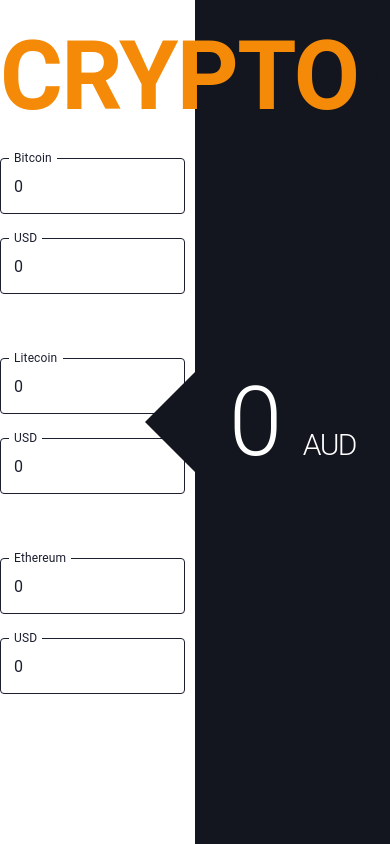
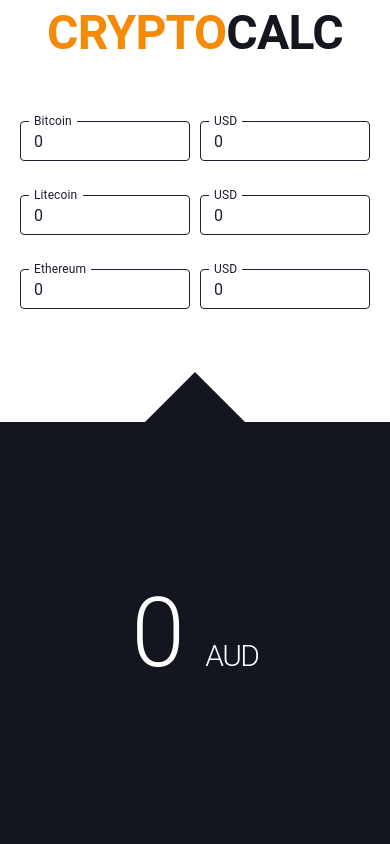
Before and after one commit to mabjardeleza/cryptocalc-mobx, a React (Create React App) app: page / in a window 390 px wide. Built offline with nearby package versions, Linux system fonts and the light colour scheme; no server answers.

Commit message:
style: make app mobile responsive

```diff
--- a/package.json
+++ b/package.json
@@ -11,7 +11,8 @@
     "react-router-dom": "^5.1.2",
     "react-scripts": "3.4.0",
     "redux": "^4.0.1",
-    "redux-saga": "^1.0.2"
+    "redux-saga": "^1.0.2",
+    "styled-components": "^5.0.1"
   },
   "scripts": {
     "start": "react-scripts start",
--- a/src/components/CryptoPage.js
+++ b/src/components/CryptoPage.js
@@ -3,64 +3,20 @@ import Props from 'prop-types';
 import { withStyles } from '@material-ui/core/styles';
 import Typography from '@material-ui/core/Typography';
 import Box from '@material-ui/core/Box';
+import styled from "styled-components";
 
 import Currency from './Currency';
 
 const styles = {
-    title: {
-        '& div:first-child': {
-            color: '#F58A08',
-            textAlign: 'right',
-            paddingRight: '10px',
-        },
-        '& div:nth-child(2)': {
-            color: '#fff',
-            textAlign: 'left',
-            paddingLeft: '10px',
-        },
-        '& h1': {
-            fontWeight: '600',
-        },
-        position: 'fixed',
-        width: '100%',
-        zIndex: 10,
-        textTransform: 'uppercase',
-        display: 'none',
-    },
-    titleMobile: {
-        '& span': {
-            color: '#13161f',
-            textAlign: 'right',
-        },
-        color: '#F58A08',
-        position: 'fixed',
-        textAlign: 'center',
-        width: '50%',
-        zIndex: 10,
-        textTransform: 'uppercase',
-        fontWeight: '700',
-        paddingTop: '20px',
-    },
     mainContainer: {
         color: 'gray',
         position: 'relative',
-    },
-    contentContainer: {
-        height: '100vh',
     },
     totalContainer: {
         backgroundColor: '#13161f',
         height: 'inherit',
         position: 'relative',
-    },
-    caret: {
-        position: 'absolute',
-        top: '50%',
-        left: '-100px',
-        marginTop: '-50px',
-        borderWidth: '50px',
-        borderStyle: 'solid',
-        borderColor: 'transparent #13161f transparent transparent',
+        width: '100%',
     },
     total: {
         '& span': {
@@ -70,6 +26,67 @@ const styles = {
     },
 };
 
+const Title = styled(Typography)`
+    color: #F58A08;
+    position: fixed;
+    text-align: center;
+    width: 100%;
+    z-index: 10;
+    text-transform: uppercase;
+    font-weight: 700;
+    padding-top: 5px;
+    font-size: 2rem;
+
+    & span {
+        color: #13161f;
+        text-align: right;
+    }
+
+    @media (min-width: 375px) {
+        font-size: 3rem;
+    }
+
+    @media (min-width: 1280px) {
+        width: 50%;
+        font-size: 5rem;
+        padding-top: 20px;
+    }
+`;
+
+const ContentContainer = styled(Box)`
+    height: 100vh;
+    flex-direction: column;
+
+    @media (min-width: 1280px) {
+        flex-direction: row;
+    }
+`;
+
+const Caret = styled.span`
+    position: absolute;
+    top: -60px;
+    left: 50%;
+    margin-left: -30px;
+    border-width: 30px;
+    border-style: solid;
+    border-color: transparent transparent #13161f transparent;
+
+    @media (min-width: 375px) {
+        top: -100px;
+        left: 50%;
+        margin-left: -50px;
+        border-width: 50px;
+    }
+
+    @media (min-width: 1280px) {
+        top: 50%;
+        left: -100px;
+        margin-top: -50px;
+        margin-left: 0;
+        border-color: transparent #13161f transparent transparent;
+    }
+`
+
 const CryptoPage = ({
   allCurrencies,
   prices,
@@ -78,22 +95,10 @@ const CryptoPage = ({
   classes,
 }) => (
     <div className={classes.mainContainer}>
-        <Typography variant="h1" color="inherit" className={classes.titleMobile}>
+        <Title variant="h1" color="inherit">
             Crypto<span>Calc</span>
-        </Typography>
-        <Box display="flex" alignItems="center" className={classes.title}>
-            <Box display="flex" flex="1" justifyContent="flex-end">
-                <Typography variant="h1" color="inherit">
-                    Crypto
-                </Typography>
-            </Box>
-            <Box display="flex" flex="1">
-                <Typography variant="h1" color="inherit">
-                    Calc
-                </Typography>
-            </Box>
-        </Box>
-        <Box display="flex" alignItems="center" className={classes.contentContainer}>
+        </Title>
+        <ContentContainer display="flex" alignItems="center">
             <Box display="flex" flex="1" alignItems="center" justifyContent="center" flexDirection="column">
                 {Object.values(allCurrencies).map(exchange => (
                 <Currency
@@ -108,9 +113,9 @@ const CryptoPage = ({
                 <Typography variant="h1" color="inherit" className={classes.total}>
                     {total} <span>AUD</span>
                 </Typography>
-                <span className={classes.caret} />
+                <Caret />
             </Box>
-        </Box>
+        </ContentContainer>
     </div>
 );
 
--- a/src/components/Currency.js
+++ b/src/components/Currency.js
@@ -1,27 +1,42 @@
 import React, { Component } from 'react';
 import Props from 'prop-types';
 import TextField from '@material-ui/core/TextField';
-import { withStyles } from '@material-ui/core/styles';
+import styled from "styled-components";
 
-const styles = {
-  container: {
-    marginTop: 20,
-    marginBottom: 20,
-    display: 'inline-block',
-  },
-  currency: {
-    marginRight: 10,
-    '& label, & label.Mui-disabled': {
-        color: '#1C1F30',
-    },
-    '& fieldset, & .MuiOutlinedInput-root.Mui-disabled fieldset': {
-        borderColor: '#1C1F30',
-    },
-    '& input': {
-        color: '#1C1F30',
-    },
-  },
-};
+const Container = styled.div`
+    margin: 5px 20px;
+    display: flex;
+
+    @media (min-width: 768px) {
+        margin-top: 20px;
+        margin-bottom: 20px;
+    }
+`;
+
+const ResizeableTextField = styled(TextField)`
+    & label, & label.Mui-disabled {
+        color: #1C1F30;
+    }
+
+    & fieldset, & .MuiOutlinedInput-root.Mui-disabled fieldset {
+        border-color: #1C1F30;
+    }
+
+    & input {
+        color: #1C1F30;
+        padding: 10.5px 14px;
+    }
+
+    &:first-child {
+        margin-right: 10px;
+    }
+
+    @media (min-width: 768px) {
+        & input {
+            padding: 18.5px 14px;
+        }
+    }
+`;
 
 class Currency extends Component {
   constructor(props) {
@@ -54,30 +69,27 @@ class Currency extends Component {
     const {
       currencyExchangeValue,
       exchange: { title },
-      classes,
     } = this.props;
 
     const { numberValue } = this.state;
 
     return (
-        <div className={classes.container}>
-            <TextField
+        <Container>
+            <ResizeableTextField
                 label={title}
                 value={numberValue}
                 onChange={this.onChangeValue}
                 margin="normal"
                 variant="outlined"
-                className={classes.currency}
             />
-            <TextField
+            <ResizeableTextField
                 label="USD"
                 value={numberValue * currencyExchangeValue}
                 disabled
                 margin="normal"
                 variant="outlined"
-                className={classes.currency}
             />
-        </div>
+        </Container>
     );
   }
 }
@@ -92,4 +104,4 @@ Currency.defaultTypes = {
   currencyExchangeValue: '',
 };
 
-export default withStyles(styles)(Currency);
+export default Currency;
```
Also changed, not shown: 1 other file (tests, documents, lock files or other folders).
